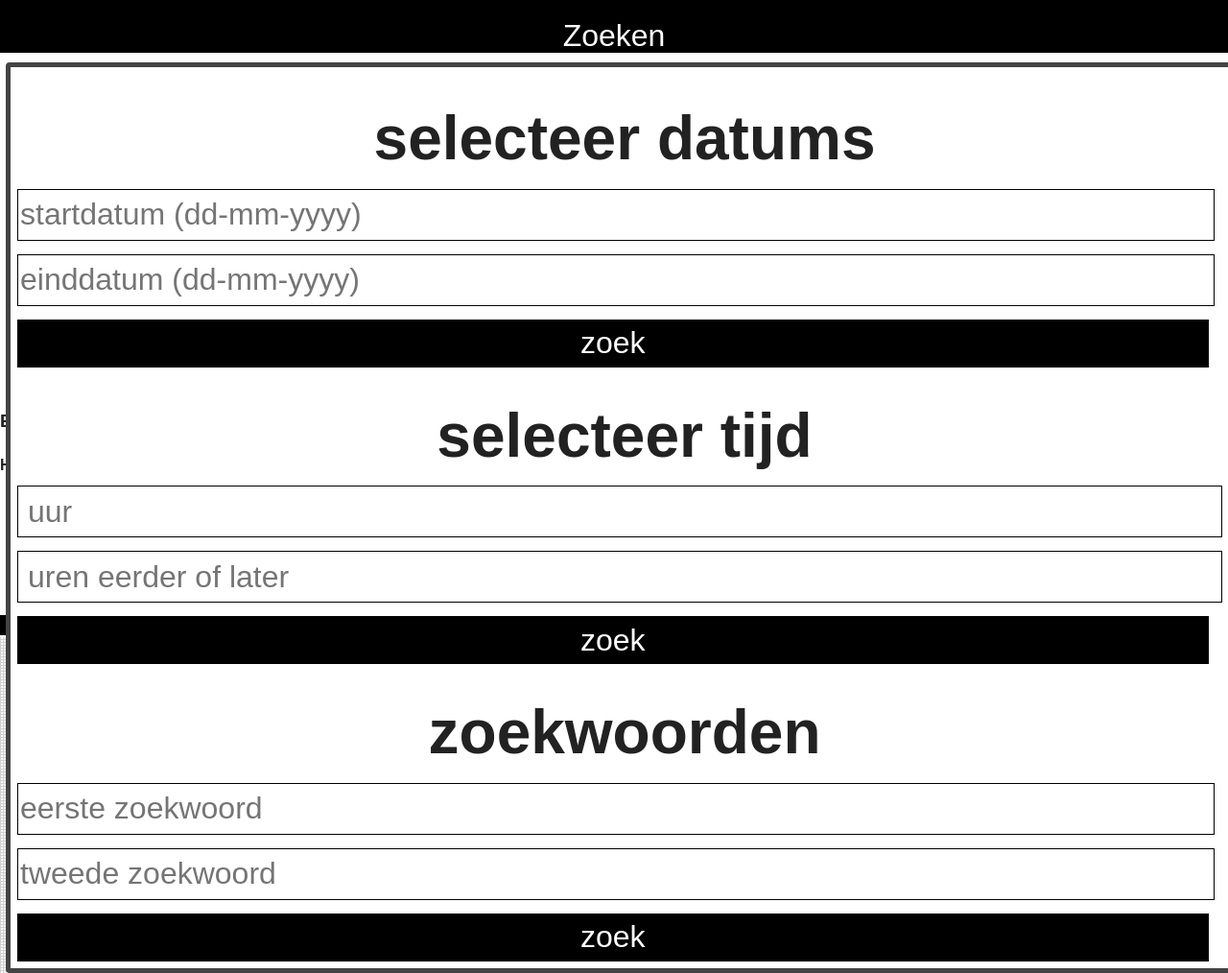
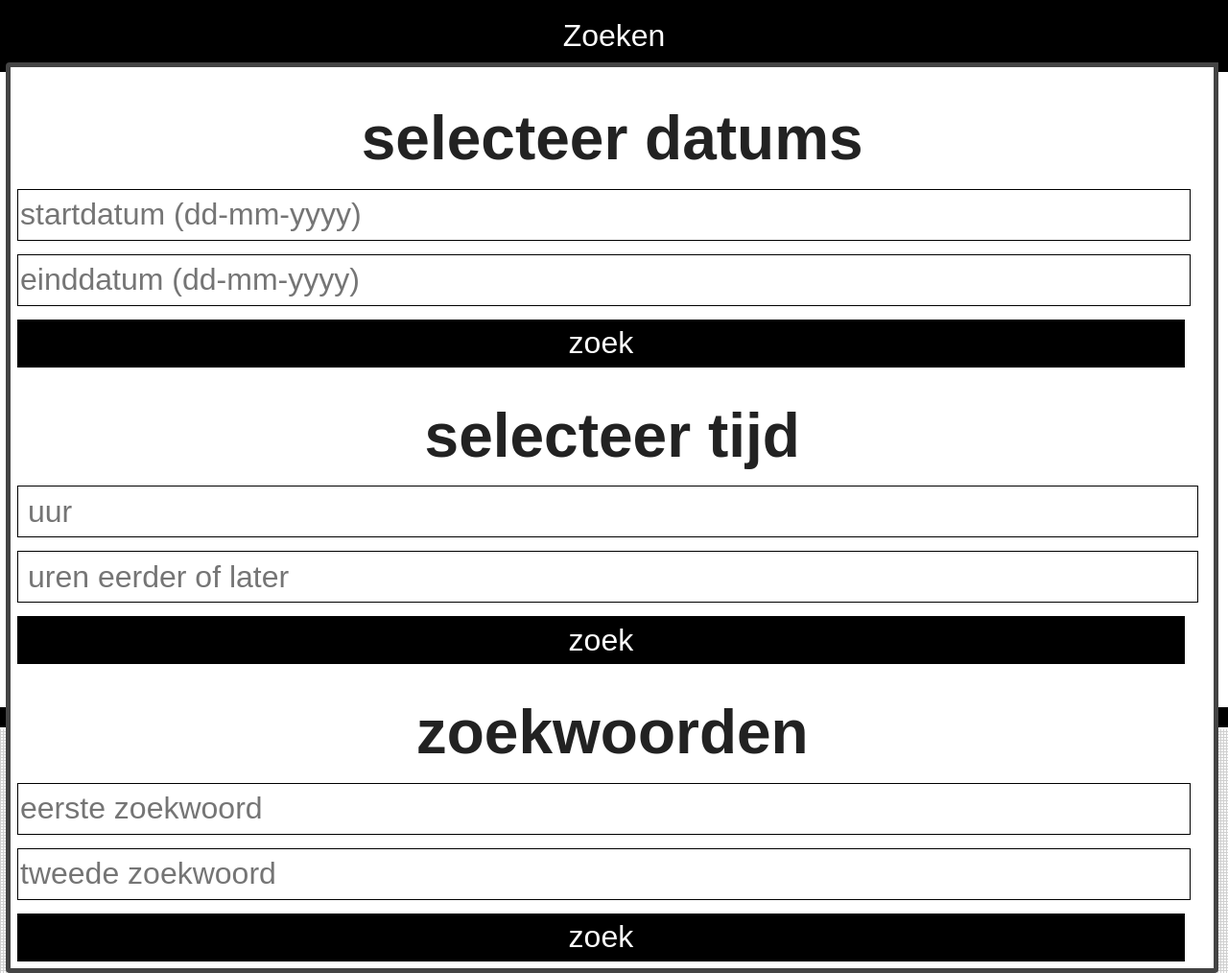
Before and after one commit to LanguageMachines/LamaEvents, a Django app: template dbcon/templates/mobile/dbcon.mobile.html in a window 1280 px wide. Shown: the whole page at 96% size. Run offline with Django 3.2, Linux system fonts and the light colour scheme; the template is opened without the code that fills it, so the values that code supplies are empty.

Commit message:
New template design additions

```diff
--- a/LamaEvents/settings.py
+++ b/LamaEvents/settings.py
@@ -56,7 +56,7 @@ config = configparser.ConfigParser()
 if HOSTNAME[:9] == "applejack":		#to work on the server
     # config.read('/scratch2/www/LamaEvents/oauth.ini')
 	config.read('/scratch/fkunneman/lamaevents/oauth.ini')
-	DEBUG = False
+	DEBUG = True
 	TEMPLATE_DEBUG = False
 elif getpass.getuser() == "ebasar":	#to work on applejack home
 	config.read("oauth.ini")
--- a/dbcon/templates/mobile/dbcon.mobile.html
+++ b/dbcon/templates/mobile/dbcon.mobile.html
@@ -43,9 +43,12 @@
 
 	{% else %}
 
-		<h3>Er is geen datum tussen de ingevulde velden</h3>
-		<h4>Herinnering: 'Einddatum' moet plaatsvinden na 'Startdatum'</h4>
+<div id="centertext">
 
+		<p>Er is geen datum tussen de ingevulde velden</p>
+		<p>Herinnering: 'Einddatum' moet plaatsvinden na 'Startdatum'</p>
+
+</div>
 
 	{% endif %}
 
--- a/dbcon/templates/mobile/events.mobile.html
+++ b/dbcon/templates/mobile/events.mobile.html
@@ -22,8 +22,11 @@
 
 </header>
 
+<div id="centertext">
 
 {% if events_date_list %}
+
+
 
 	<p>Klik op de sleutelwoorden om informatie over het event te zien:</p>
 
@@ -45,5 +48,7 @@
 
 {% endif %}
 
+</div>
+
 
 {% endblock %}
--- a/static/base/mobile.css
+++ b/static/base/mobile.css
@@ -159,8 +159,8 @@ textarea {
 
 
 body {background-image: url("images/bg-grid.png"); background-repeat: repeat; background-color: #c8c8c8; height:100%; }
-#main { width: 100%;  margin: 0 auto; background-color: #ffffff; position:absolute; top:0; left:0; right:0;}
-#left { width: 100%; height: 100%; margin: 25px 15px 25px 25px; font-size: 11px; float: left;}
+#main { margin: 0 auto; background-color: #ffffff; position:absolute; top:0; left:0; right:0;}
+#left { height: 100%; margin: 25px 0; font-size: 11px; float: left;}
 #left a a:hover a:active {text-decoration: none;}
 #container {width: 100%; display: block; float: left;}
 .uitleg { font-size: 1.5em;}
@@ -177,7 +177,6 @@ footer {color: #000; font-weight: bold; font-size: 13px; background-color: #fff;
 
 .pijl-links { display: inline-block; float: left; margin-top: 0; }
 .pijl-rechts { display: inline-block; float: right; margin: 0; }
-
 
 
 .icon-pijl-links:before { content: '\e800'; }
@@ -200,33 +199,38 @@ footer {color: #000; font-weight: bold; font-size: 13px; background-color: #fff;
 #events > section > div li:nth-child(odd) {background-color: #ffffff;}
 #events > section > div li:nth-child(even) {background-color: #e7e7e7;}
 
-#eventinfo { height: 140px; }
-#eventinfo > section {float: left; font-size: 11px; width: 253px; margin: 7px;}
-#eventinfo > section > header {text-align: center; font-size: 13px;}
-#eventinfo > section > div { height: 60px; border: 14px solid #a5c5da; overflow: auto; text-align: center; padding: 10px; vertical-align: center; font-size: 12px;}
 
-#right { width: 100%; margin: 5px 5px 5px 6px; font-size: 2em; display: block; padding-top: 10px;}
+#eventinfo > section {float: left; font-size: 1.5em; width: 98%; margin: 7px;}
+#eventinfo > section > header {text-align: center; font-size: 1.5em; }
+#eventinfo > section > div {  border: 14px solid #a5c5da; overflow: auto; text-align: center; padding: 10px; vertical-align: center; font-size: 1.5em;}
+
+#right { margin: 5px 5px 5px 6px; font-size: 2em; display: block; padding-top: 10px;}
 #right p { font-weight: bold; font-size: 2em; margin: 20px 0 0; text-align: center;}
 input[type=submit] { width: 97%; height:50px; border: none; background: #000; color: #fff; margin: 7px;}
 input[type=submit]:hover { background: #a5c5da; color: #000;}
 input[type="text"] { border: 1px solid #000; color: #aaa; height: 50px; margin: 7px; width: 97%;}
 input[type="number"] { border: 1px solid #000; color: #aaa; height: 50px; margin: 7px; padding-left: 10px; width: 97%;}
 
-#logocontainer{ width: 100%; margin: 10px 15px; }
+#logocontainer{ margin: 10px 0; padding-left: 10px;}
 #logocontainer a {margin-right: 34px;}
 #logocontainer a:last-child {margin-right: 0;}
 .zwart{ width: 100%; height: 21px; background-color: #000;}
 
 
 #about { padding-top: 4px; margin:0 7px;}
-#about article { width: 460px; display: inline-block; }
-#about > article > p { margin-bottom: 15px;}
+#about article { padding: 0 20px; display: inline-block; }
+#about > article > p { margin-bottom: 15px; text-align: justify; font-size: 2em;}
 
 
-.tweetbox {float: left; margin: 8px 8px 0 11px; }
+.tweetbox {margin: 0 auto; padding-left: 40%;}
 .twitterbar {display: inline-block; float: right; text-align: left; width: 280px; margin: 11px 20px 0 0;}
 .twitterbar > p {margin: 0 43px 20px 10px; font-weight: bold; font-size: 13px;}
 .twitter-timeline { height: 600px; border: 3px solid #a5c5da; border-radius: 9px; }
+
+
+#centertext {font-size: 2em; margin: 0 10px; text-align: center;}
+#centertext ul {line-height: 2em; text-align: left;}
+
 
 
 /* ==========================================================================
@@ -236,7 +240,7 @@ input[type="number"] { border: 1px solid #000; color: #aaa; height: 50px; margin
    #menu-icon {
 		display:inline-block;
 		width: 100%;
-		height: 40px;
+		height: 60px;
 		background: #000;
 		text-align: center;
 		color: #FFF;
@@ -250,7 +254,7 @@ input[type="number"] { border: 1px solid #000; color: #aaa; height: 50px; margin
 		background: #fff;
 		border: 5px solid #444;
 		top: 60px;
-		width: 100%;
+		width: 98%;
 		border-radius: 4px 0 4px 4px;
 		z-index: 1;
 	}
--- a/templates/mobile/about-lama.mobile.html
+++ b/templates/mobile/about-lama.mobile.html
@@ -9,7 +9,7 @@
 
 <header>
 
- 	<a href="{{ urlprefix }}/"><div class="pijl-links"><i class="pijl-icon icon-pijl-links"></i>homepage</div></a><h1 class="eenpijl">About Lama Events</h1>
+ 	<h1>About Lama Events</h1>
 
 </header>
 
@@ -26,7 +26,7 @@
 		<a href="http://project-infiniti.nl/">Infiniti-project</a>  (<a href="https://twitter.com/COMMIT_nl">@COMMIT_nl</a>) project, with contributions from Nelleke Oostdijk, Antal van den Bosch (<a href="https://twitter.com/antalvdb">@antalvdb</a>), Maarten van Gompel (<a href="https://twitter.com/proycon">@proycon</a>), and Erik Tjong Kim Sang (<a href="https://twitter.com/tkserik">@tkserik</a>). Erkan Başar's work was made possible by the Erasmus programme.</p>
 	</article>
 
-	<div class="twitterbar">
+	<!--div class="twitterbar">
 
 		<p>Twitter timeline of the research group behind this site:
 		@Adnext_Commit</p>
@@ -37,7 +37,7 @@
 		</div>
 
 
-	</div>
+	</div-->
 
 </div>
 
--- a/templates/mobile/base.mobile.html
+++ b/templates/mobile/base.mobile.html
@@ -33,6 +33,8 @@ $(function() {
 	$( "#datepicker" ).datepicker(pickerOpts);
    $( "#datepicker2" ).datepicker(pickerOpts);
 });
+
+{% block script_extra %}{% endblock %}
 
 </script>
 
--- a/templates/mobile/over-lama.mobile.html
+++ b/templates/mobile/over-lama.mobile.html
@@ -9,7 +9,7 @@
 
 <header>
 
-	<a href="{{ urlprefix }}/"><div class="pijl-links"><i class="pijl-icon icon-pijl-links"></i>terug naar overzicht</div></a><h1 class="eenpijl">Over Lama Events</h1>
+	<h1>Over Lama Events</h1>
 
 </header>
 
@@ -26,7 +26,7 @@
 		<a href="http://project-infiniti.nl/">Infiniti-project</a>  (<a href="https://twitter.com/COMMIT_nl">@COMMIT_nl</a>), met bijdragen van Nelleke Oostdijk, Antal van den Bosch (<a href="https://twitter.com/antalvdb">@antalvdb</a>), Maarten van Gompel (<a href="https://twitter.com/proycon">@proycon</a>), en Erik Tjong Kim Sang (<a href="https://twitter.com/tkserik">@tkserik</a>). Het werk van Erkan Başar is mogelijk gemaakt door het Erasmusprogramma.</p>
 	</article>
 
-	<div class="twitterbar">
+	<!--div class="twitterbar">
 
 		<p>Twitter timeline of the research group behind this site:
 		@Adnext_Commit</p>
@@ -37,7 +37,7 @@
 		</div>
 
 
-	</div>
+	</div-->
 
 </div>
 
```
Also changed, not shown: dbcon/templates/mobile/eventDetail.mobile.html (+5 -5 lines), dbcon/templates/mobile/eventSearch.mobile.html (+6 -16 lines), dbcon/views.py (+0 -55 lines).
